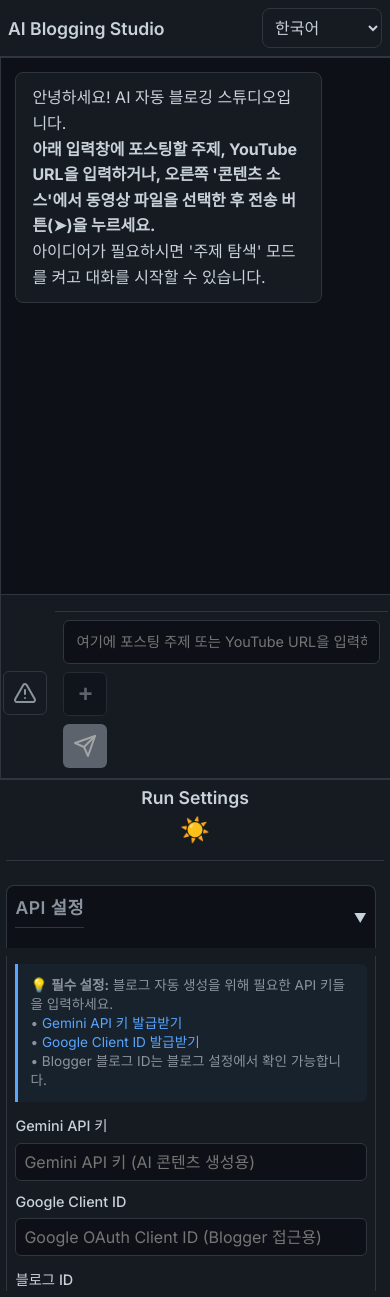
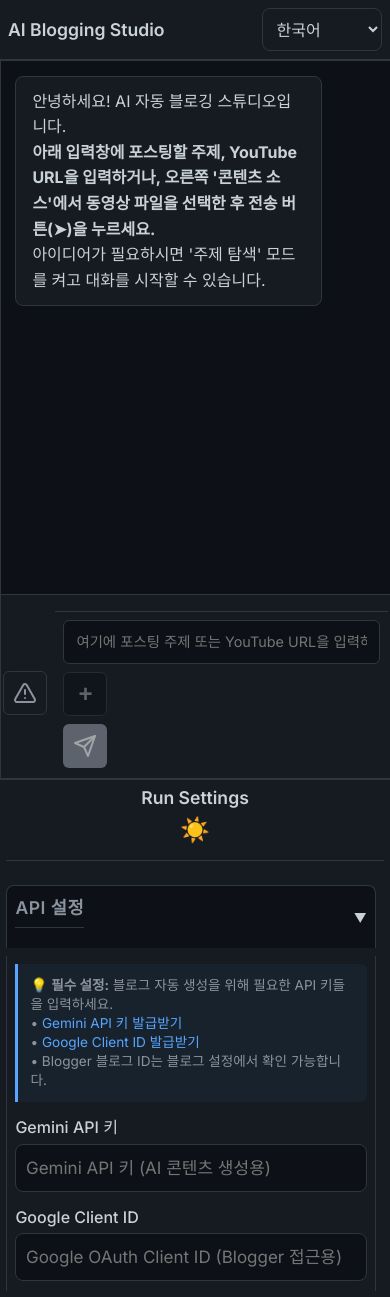
Before and after one commit to animanial5v2-cloud/youtube-auto-blogger, a Flask app: page / in a window 390 px wide. Run offline with Flask 3, Linux system fonts and the light colour scheme; data comes from the database, SQL or seed files in the repository; data that the repository does not hold is empty; some libraries are stand-ins or nearby versions.

Commit message:
Optimize layout and elements for large phone screens and touch interfaces
Add media queries for large phone optimization, adjust padding, font sizes, and button styles for improved usability on devices like the Galaxy S25 Ultra.

Replit-Commit-Author: Agent
Replit-Commit-Session-Id: 1b0d081d-9812-4706-8f86-65b04baef354
Replit-Commit-Checkpoint-Type: full_checkpoint
Replit-Commit-Screenshot-Url: https://storage.googleapis.com/screenshot-production-us-central1/a29c9aae-a815-4ca1-ab77-1a3014b50f24/1b0d081d-9812-4706-8f86-65b04baef354/g6uoPZ1

```diff
--- a/static/style.css
+++ b/static/style.css
@@ -784,28 +784,55 @@ input:focus, select:focus, textarea:focus {
     resize: vertical;
 }
 
+/* === LARGE PHONE OPTIMIZATION (Galaxy S25 Ultra etc.) === */
+@media (max-width: 1024px) and (min-width: 769px) {
+    .app-container {
+        grid-template-columns: 300px 1fr 320px;
+        grid-template-areas: "sidebar-left main sidebar-right";
+    }
+
+    .sidebar-left, .sidebar-right {
+        font-size: 0.9rem;
+    }
+
+    .form-group input, .form-group select, .form-group textarea {
+        font-size: 15px;
+        padding: calc(var(--spacing-unit) * 0.8);
+    }
+
+    .button, .button-primary, .button-secondary {
+        min-height: 42px;
+    }
+}
+
 /* === MOBILE RESPONSIVENESS === */
 @media (max-width: 768px) {
     .mobile-header {
         display: flex !important;
         justify-content: space-between;
         align-items: center;
-        padding: calc(var(--spacing-unit) * 1.5);
+        padding: calc(var(--spacing-unit) * 2);
         background: var(--surface-color);
         border-bottom: 2px solid var(--border-color);
         flex-shrink: 0;
-        min-height: 60px;
+        min-height: 70px;
     }
 
     .mobile-title {
-        font-size: 1.2rem;
+        font-size: 1.4rem;
         font-weight: 600;
         color: var(--text-color);
         margin: 0;
     }
 
     .mobile-language-selector {
-        min-width: 100px;
+        min-width: 120px;
+    }
+
+    .mobile-language-selector select {
+        font-size: 16px;
+        padding: calc(var(--spacing-unit) * 1.2);
+        border-radius: 8px;
     }
 
     .app-container {
@@ -821,7 +848,7 @@ input:focus, select:focus, textarea:focus {
 
     .main-content {
         flex: 1;
-        padding: calc(var(--spacing-unit) * 1);
+        padding: calc(var(--spacing-unit) * 1.5);
         overflow-y: auto;
         background-color: var(--bg-color);
         min-height: 0; /* flexbox 스크롤 수정 */
@@ -829,8 +856,8 @@ input:focus, select:focus, textarea:focus {
 
     .sidebar-right {
         flex-shrink: 0;
-        padding: calc(var(--spacing-unit) * 1);
-        max-height: 45vh;
+        padding: calc(var(--spacing-unit) * 1.2);
+        max-height: 50vh;
         overflow-y: auto;
         border-top: 2px solid var(--border-color);
         border-left: none;
@@ -851,11 +878,12 @@ input:focus, select:focus, textarea:focus {
     }
 
     .chat-input {
-        min-height: 100px;
-        font-size: 16px; /* iOS zoom 방지 */
-        border-radius: 8px;
-        padding: calc(var(--spacing-unit) * 1.2);
+        min-height: 120px;
+        font-size: 17px; /* 대형 화면 가독성 */
+        border-radius: 12px;
+        padding: calc(var(--spacing-unit) * 1.5);
         resize: none;
+        line-height: 1.5;
     }
 
     .form-actions {
@@ -865,34 +893,51 @@ input:focus, select:focus, textarea:focus {
 
     .send-btn, .topic-discovery-btn {
         width: 100%;
-        padding: calc(var(--spacing-unit) * 1.8);
-        font-size: 1.1rem;
-        border-radius: 8px;
+        padding: calc(var(--spacing-unit) * 2);
+        font-size: 1.2rem;
+        border-radius: 12px;
         font-weight: 600;
-        min-height: 50px;
+        min-height: 56px;
+        letter-spacing: 0.5px;
     }
 
     /* 설정 그룹 모바일 최적화 */
     .settings-group {
-        margin-bottom: calc(var(--spacing-unit) * 2);
+        margin-bottom: calc(var(--spacing-unit) * 2.5);
+    }
+
+    .settings-group h3 {
+        font-size: 1.1rem;
+        margin-bottom: calc(var(--spacing-unit) * 1.2);
     }
 
     .form-group {
-        margin-bottom: calc(var(--spacing-unit) * 1.5);
+        margin-bottom: calc(var(--spacing-unit) * 1.8);
+    }
+
+    .form-group label {
+        font-size: 1rem;
+        font-weight: 500;
+        margin-bottom: calc(var(--spacing-unit) * 0.8);
+        display: block;
     }
 
     .form-group input,
     .form-group select,
     .form-group textarea {
-        font-size: 16px; /* iOS zoom 방지 */
-        padding: calc(var(--spacing-unit) * 1);
+        font-size: 17px; /* 대형 화면 가독성 */
+        padding: calc(var(--spacing-unit) * 1.2);
+        border-radius: 8px;
+        min-height: 48px;
     }
 
     /* 버튼 터치 친화적으로 */
     .button, .button-primary, .button-secondary {
-        min-height: 44px; /* iOS 터치 가이드라인 */
-        font-size: 1rem;
-        padding: calc(var(--spacing-unit) * 1) calc(var(--spacing-unit) * 1.5);
+        min-height: 52px; /* 대형 화면 터치 최적화 */
+        font-size: 1.1rem;
+        padding: calc(var(--spacing-unit) * 1.2) calc(var(--spacing-unit) * 2);
+        border-radius: 10px;
+        font-weight: 500;
     }
 
     /* 언어 선택 드롭다운 */
```
